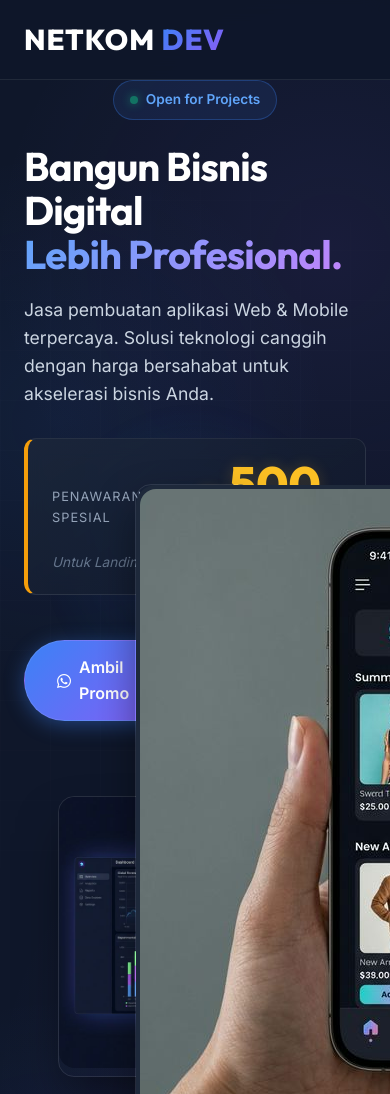
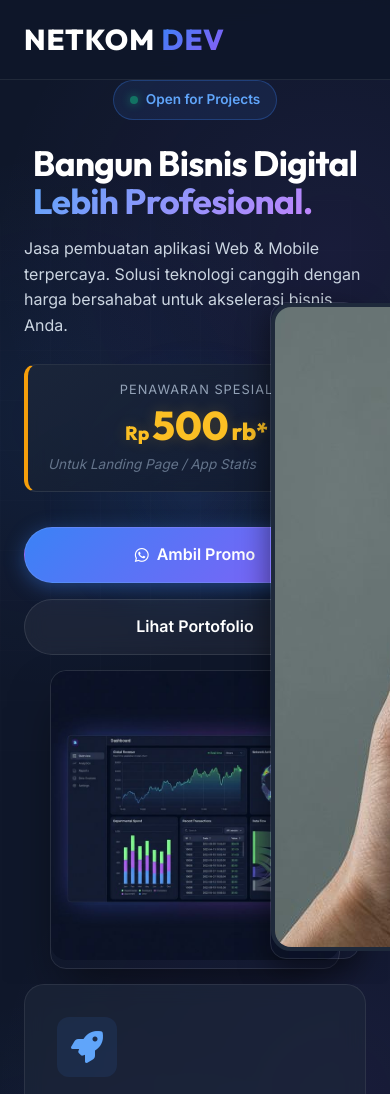
Before and after one commit to NetkomDev/netkom_web, a website built with Vite: page index.html in a window 390 px wide. Shown: the top 1094 px of the page. Built offline with nearby package versions, Linux system fonts and the light colour scheme.

Commit message:
Fix hero section responsiveness for mobile and tablet

```diff
--- a/css/hero-modern.css
+++ b/css/hero-modern.css
@@ -251,21 +251,92 @@
 
     .hero-visual {
         height: 350px;
+        margin-top: 20px;
     }
 
     .web-mockup {
-        width: 80%;
+        width: 70%;
         transform: none;
+        /* Flatten 3D effect for simpler mobile view */
         position: relative;
         top: 0;
         right: 0;
+        margin: 0 auto;
     }
 
     .mobile-mockup {
-        width: 120px;
-        left: 50%;
-        bottom: -30px;
+        width: 100px;
+        left: 80%;
+        /* Position to the right side */
+        bottom: -20px;
         transform: translateX(-50%);
+        box-shadow: 0 10px 30px rgba(0, 0, 0, 0.5);
+    }
+}
+
+@media (max-width: 768px) {
+    .hero {
+        padding-top: 120px;
+        /* More space for fixed header */
+        align-items: flex-start;
+    }
+
+    .hero-text h1 {
+        font-size: 2.2rem;
+        /* Smaller font */
+        margin-bottom: 15px;
+    }
+
+    .hero-text p {
+        font-size: 1rem;
+        margin-bottom: 25px;
+    }
+
+    /* Adjust Promo Box for Mobile */
+    .promo-box {
+        padding: 15px 20px;
+        margin-bottom: 25px;
+        width: 100%;
+        max-width: 350px;
+    }
+
+    .promo-content {
+        flex-direction: column;
+        gap: 5px;
+        align-items: center;
+    }
+
+    .amount {
+        font-size: 2.5rem;
+    }
+
+    .hero-btns {
+        flex-direction: column;
+        width: 100%;
+        gap: 12px;
+    }
+
+    .btn {
+        width: 100%;
+        justify-content: center;
+    }
+
+    /* Visual adjustments for small screens */
+    .hero-visual {
+        height: 250px;
+        /* Reduced height */
+        margin-top: 0;
+        margin-bottom: 40px;
+    }
+
+    .web-mockup {
+        width: 85%;
+    }
+
+    .mobile-mockup {
+        width: 90px;
+        left: 85%;
+        bottom: -15px;
     }
 
     /* Reset animation for mobile simplicity */
```
